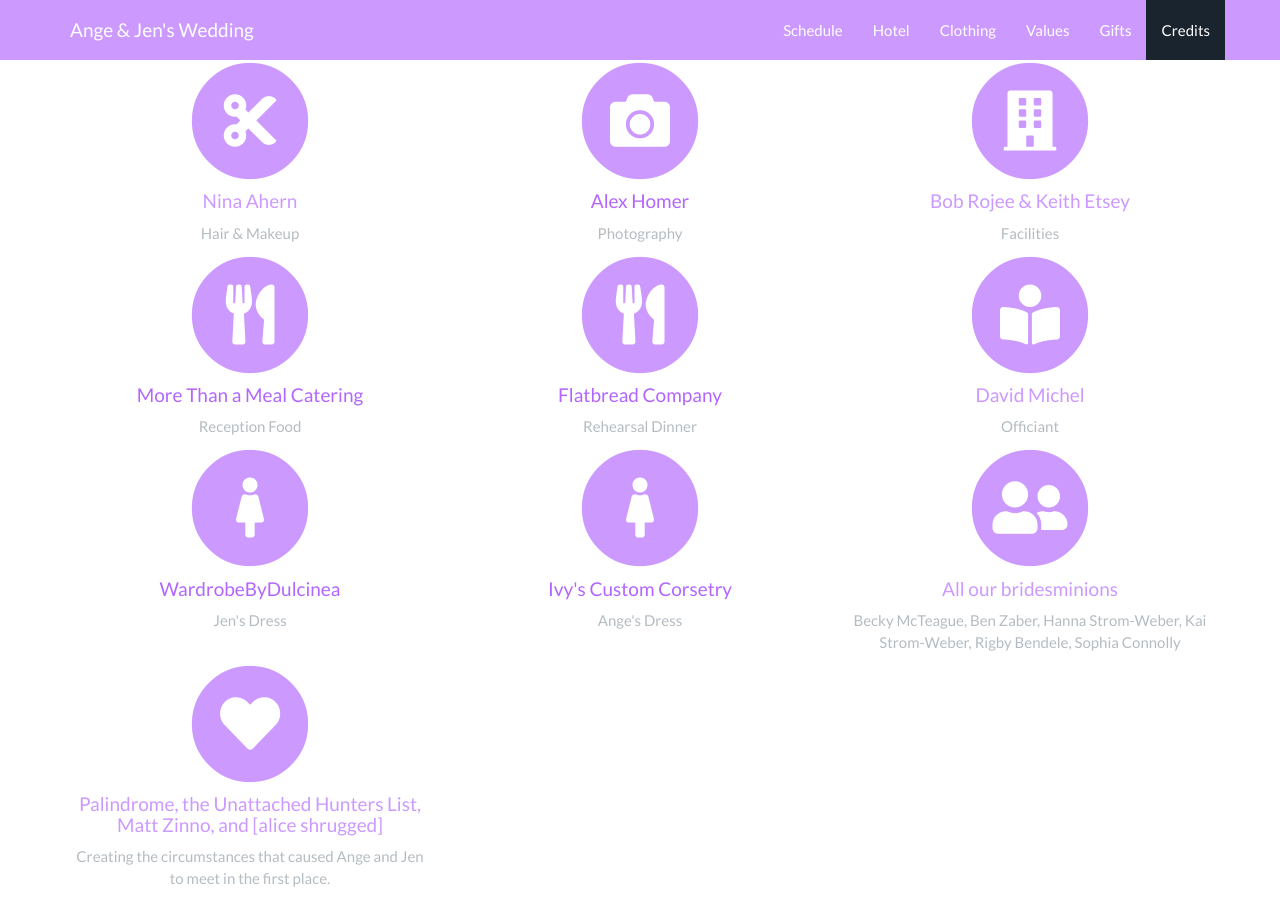
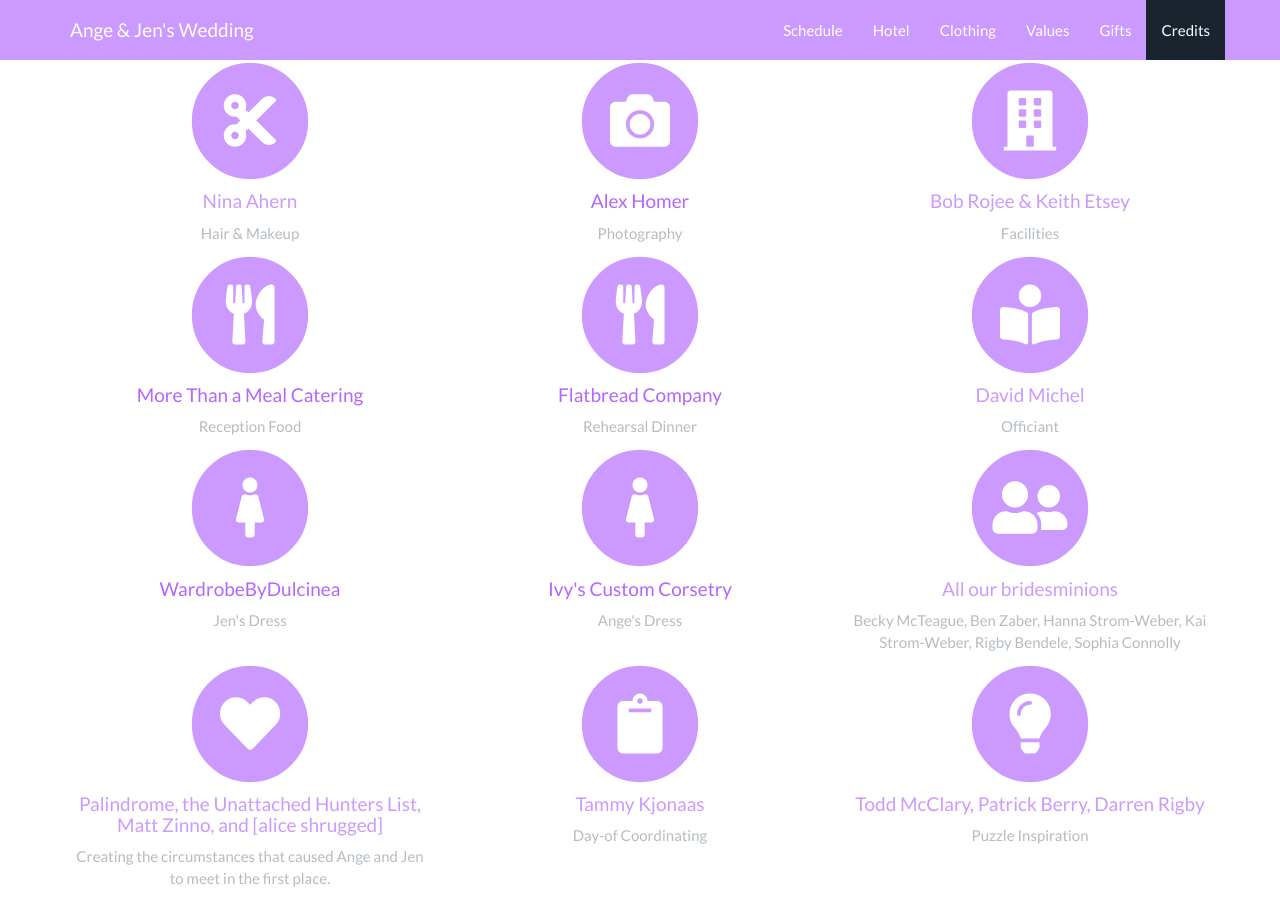
Before and after one commit to angejenwedding/angejenwedding.github.io, a Jekyll site: the page built from index.html, in a window 1280 px wide and 900 px high, scrolled down 3868 px. Built offline with Jekyll 4.4.1, drawn with Linux system fonts in a browser that asks for light colours; nearby versions of some CDN libraries; some web fonts are replaced.

Commit message:
Additional credits added

```diff
--- a/_includes/thankyou.html
+++ b/_includes/thankyou.html
@@ -86,6 +86,22 @@
                 <h4 class="service-heading">Palindrome, the Unattached Hunters List, Matt Zinno, and [alice shrugged]</h4>
                 <p class="text-muted">Creating the circumstances that caused Ange and Jen to meet in the first place.</p>
             </div>
+            <div class="col-md-4">
+                <span class="fa-stack fa-4x">
+                    <i class="fa fa-circle fa-stack-2x text-primary"></i>
+                    <i class="fa fa-clipboard fa-stack-1x fa-inverse"></i>
+                </span>
+                <h4 class="service-heading">Tammy Kjonaas</h4>
+                <p class="text-muted">Day-of Coordinating</p>
+            </div>
+            <div class="col-md-4">
+                <span class="fa-stack fa-4x">
+                    <i class="fa fa-circle fa-stack-2x text-primary"></i>
+                    <i class="fa fa-lightbulb fa-stack-1x fa-inverse"></i>
+                </span>
+                <h4 class="service-heading">Todd McClary, Patrick Berry, Darren Rigby</h4>
+                <p class="text-muted">Puzzle Inspiration</p>
+            </div>
         </div>
     </div>
 </section>
```
